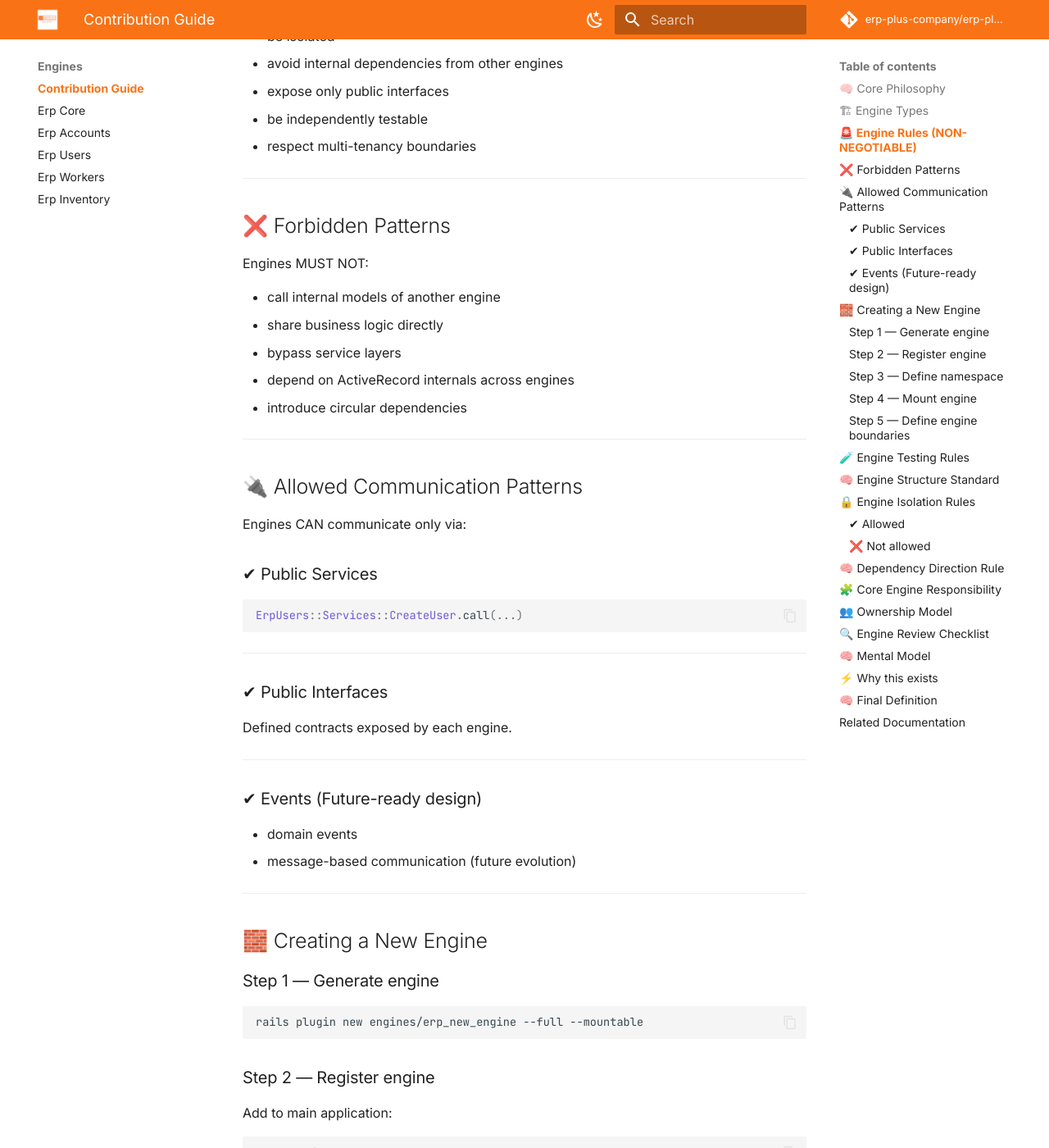
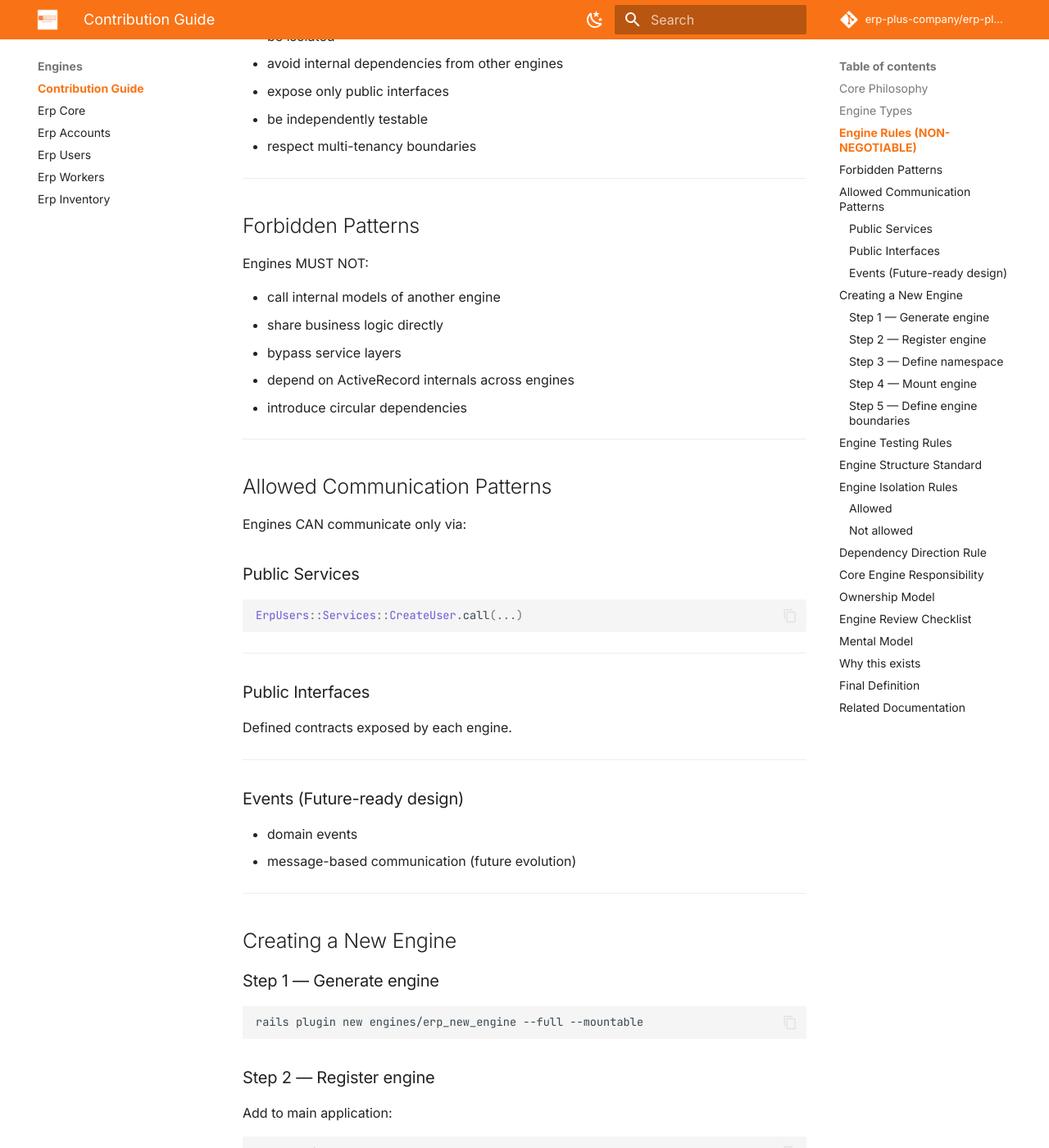
Before and after one commit to erp-plus-company/erp-plus-docs, an MkDocs documentation site: the page built from docs/engines/contribution-guide.md, in a window 1280 px wide and 1400 px high, scrolled down 1105 px. Shown: the whole window at 82% size. Built offline with MkDocs 1.6.1 and Material for MkDocs 9.7.7, drawn with Linux system fonts in a browser that asks for light colours; comment, search, counter and statistics services are not loaded; some of the changed text lies outside the part shown.

````diff
--- a/docs/engines/contribution-guide.md
+++ b/docs/engines/contribution-guide.md
@@ -1,10 +1,10 @@
-# 🧩 Engine Contribution Guide (ERP Plus)
+# Engine Contribution Guide (ERP Plus)
 
 This document defines the official rules for **creating, modifying, and maintaining Rails Engines** inside ERP Plus.
 
 ---
 
-## 🧠 Core Philosophy
+## Core Philosophy
 
 Each engine in ERP Plus is:
 
@@ -16,7 +16,7 @@ They are **mini-products inside the system**.
 
 ---
 
-## 🏗 Engine Types
+## Engine Types
 
 | Engine        | Responsibility                                                      |
 | ------------- | ------------------------------------------------------------------- |
@@ -28,7 +28,7 @@ They are **mini-products inside the system**.
 
 ---
 
-## 🚨 Engine Rules (NON-NEGOTIABLE)
+## Engine Rules (NON-NEGOTIABLE)
 
 Every engine MUST:
 
@@ -40,7 +40,7 @@ Every engine MUST:
 
 ---
 
-## ❌ Forbidden Patterns
+## Forbidden Patterns
 
 Engines MUST NOT:
 
@@ -52,11 +52,11 @@ Engines MUST NOT:
 
 ---
 
-## 🔌 Allowed Communication Patterns
+## Allowed Communication Patterns
 
 Engines CAN communicate only via:
 
-### ✔ Public Services
+### Public Services
 
 ```ruby
 ErpUsers::Services::CreateUser.call(...)
@@ -64,20 +64,20 @@ ErpUsers::Services::CreateUser.call(...)
 
 ---
 
-### ✔ Public Interfaces
+### Public Interfaces
 
 Defined contracts exposed by each engine.
 
 ---
 
-### ✔ Events (Future-ready design)
+### Events (Future-ready design)
 
 - domain events
 - message-based communication (future evolution)
 
 ---
 
-## 🧱 Creating a New Engine
+## Creating a New Engine
 
 ### Step 1 — Generate engine
 
@@ -123,7 +123,7 @@ Each engine MUST clearly define:
 
 ---
 
-## 🧪 Engine Testing Rules
+## Engine Testing Rules
 
 Every engine MUST include:
 
@@ -137,7 +137,7 @@ bundle exec rspec engines/erp_users
 
 ---
 
-## 🧠 Engine Structure Standard
+## Engine Structure Standard
 
 ```bash
 engines/erp_users/
@@ -155,17 +155,17 @@ engines/erp_users/
 
 ---
 
-## 🔒 Engine Isolation Rules
+## Engine Isolation Rules
 
 Engines MUST:
 
-### ✔ Allowed
+### Allowed
 
 - call public services from other engines
 - use shared interfaces
 - use core engine primitives
 
-### ❌ Not allowed
+### Not allowed
 
 - direct model access across engines
 - internal service calls between engines
@@ -173,7 +173,7 @@ Engines MUST:
 
 ---
 
-## 🧠 Dependency Direction Rule
+## Dependency Direction Rule
 
 Engine dependencies MUST flow like this:
 
@@ -188,7 +188,7 @@ Never reverse dependencies.
 
 ---
 
-## 🧩 Core Engine Responsibility
+## Core Engine Responsibility
 
 **erp_core**
 
@@ -202,7 +202,7 @@ BUT:
 
 ---
 
-## 👥 Ownership Model
+## Ownership Model
 
 Each engine has:
 
@@ -212,7 +212,7 @@ Each engine has:
 
 ---
 
-## 🔍 Engine Review Checklist
+## Engine Review Checklist
 
 Before approval:
 
@@ -225,7 +225,7 @@ Before approval:
 
 ---
 
-## 🧠 Mental Model
+## Mental Model
 
 ```bash
 Engine = Mini Product inside ERP Plus
@@ -233,7 +233,7 @@ Engine = Mini Product inside ERP Plus
 
 ---
 
-## ⚡ Why this exists
+## Why this exists
 
 Without this guide:
 
@@ -250,7 +250,7 @@ With this guide:
 
 ---
 
-## 🧠 Final Definition
+## Final Definition
 
 > An engine is a fully isolated domain module that behaves like a mini-application inside a controlled monolith ecosystem.
 
````
